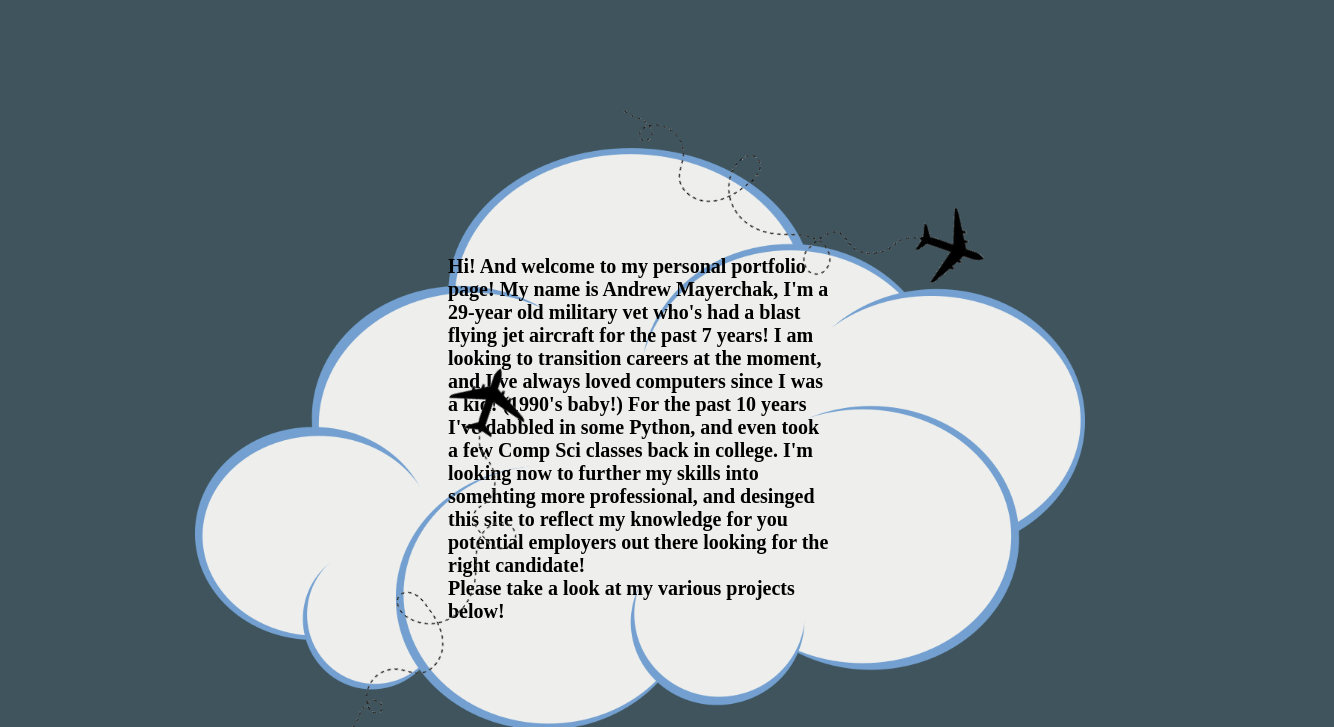
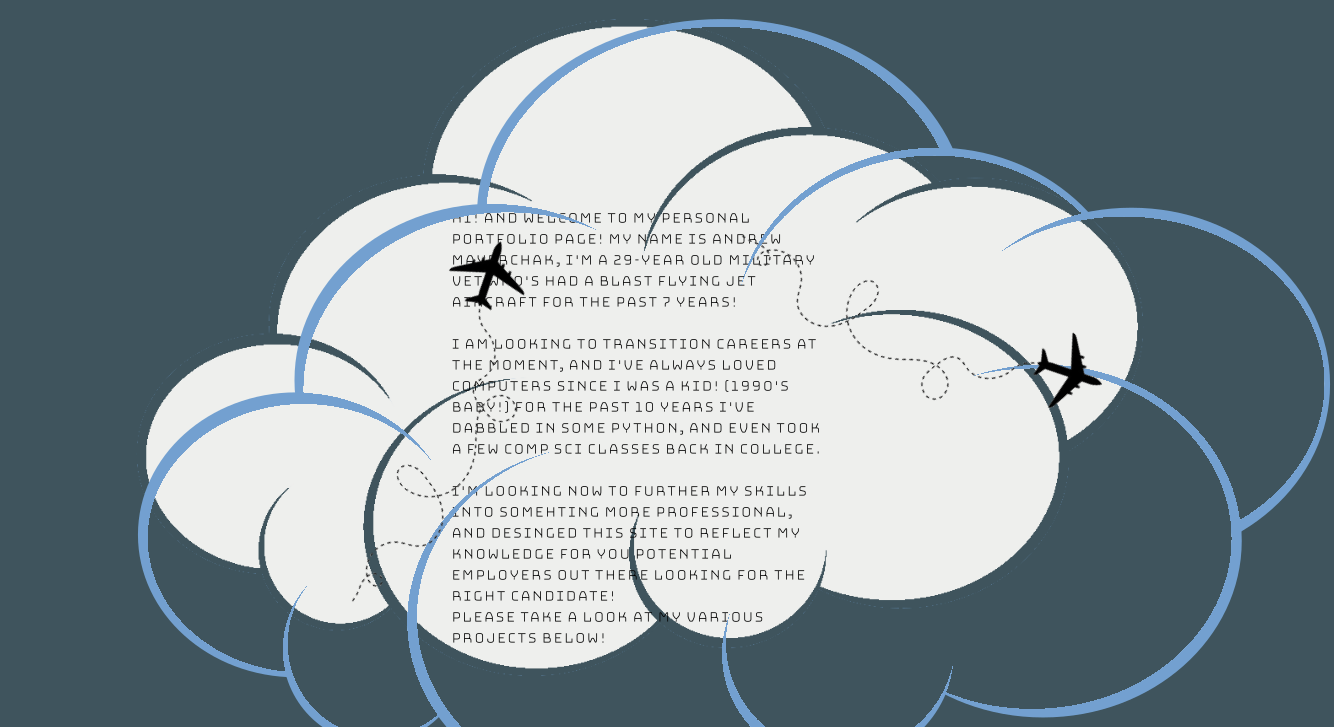
Before and after one commit to Drew2017/Drew2017.github.io, a plain HTML site: page index.html in a window 1280 px wide. Shown: the part 61-788 px from the top of the page, 1334 px wide, since content can reach past the window. Drawn offline with Linux system fonts and the light colour scheme.

Commit message:
finally figured out positioning!

```diff
--- a/index.css
+++ b/index.css
@@ -1,5 +1,10 @@
 html {
     background-color: #3f545d;
+}
+
+@font-face {
+    font-family: 'Bungee_hairline';
+    src: url(./BungeeHairline-Regular.ttf);
 }
 
 header h1{
@@ -8,50 +13,68 @@ header h1{
 }
 
 #welcome{
-    max-width: 100%;
+    position: relative;
     margin:0 auto;
+    /* border: 5px solid red; */
 }
 
 #welcome p{
     display: block;
-    position: absolute;
-    padding: 20% 20%;
-    top: 5%;
-    left: 15%;
+    position: relative;
+    padding:25%;
+    padding-top: 15%;
+    margin: 0 auto;
     width: 30%;
     font-weight: bold;
-    font-size:20px;
-    background-image: url('Cartoon_cloud.svg.png');
+    font-size:16px;
+    font-family: "bungee_hairline";
+    background-image: url('Cloud_inside.png');
     background-size: contain;
     background-position:center;
     background-repeat: no-repeat;
     background-clip:padding-box;
+    background-position-y: 0%;
+    /* border: 5px solid blue; */
+}
+
+#Cloud_outline{
+    position: absolute;
+    top:0%;
+    left:10%;
+    z-index: 1;
 }
 
 img{
     object-fit: contain;
+    z-index: 2;
 }
 
-
-#cloud{
-    width: 700px;
-    height: 700px;
-    position: absolute;
-    left: 300px;
-    }
+.dotted:hover{
+    border:5px solid purple;
+}
 
 #kc-135{
     scale: 50%;
     transform: rotate(45deg);
-    position: relative;
-    left: 30%;
-    top: -30px;
+    position: absolute;
+    right: -3%;
+    top: 10%;
+    /* border:5px solid purple; */
 }
 
+
 #f-16{
+    position: absolute;
+    top:25%;
     scale: 50%;
     transform: rotate(-45deg);
+    /* border:5px solid purple; */
+
 }
 
 #my_jet{
+    position: absolute;
+    left:30%;
+    bottom: 5%;
+    z-index: -1;
 }
--- a/index.html
+++ b/index.html
@@ -9,14 +9,14 @@
             <h1>Confidently Code and Connect</h1>
         </header>
         <section id="welcome" class="image_container">
-           <!-- <img id='cloud' src= 'Cartoon_cloud.svg.png'> -->
             <p>Hi! And welcome to my personal portfolio page!
                 My name is Andrew Mayerchak, I'm a 29-year old military vet who's had a blast flying
-                 jet aircraft for the past 7 years!  I am looking to transition careers at the moment,
+                 jet aircraft for the past 7 years!<br><br>I am looking to transition careers at the moment,
                  and I've always loved computers since I was a kid!  (1990's baby!)  For the past 10 years
-                  I've dabbled in some Python, and even took a few Comp Sci classes back in college.  I'm
+                  I've dabbled in some Python, and even took a few Comp Sci classes back in college.<br><br>I'm
                   looking now to further my skills into somehting more professional, and desinged this site
                   to reflect my knowledge for you potential employers out there looking for the right candidate!<br>Please take a look at my various projects below!</p>
+            <img id="Cloud_outline" src="Cloud_outline.png">
             <img class="dotted" id="kc-135" src="kc-135_dotted.png">
             <img class="dotted" id="f-16" src="kc-135_dotted.png">
             <img class="airplane" id="my_jet" src="Airplane_clipart.svg">
```
Also changed, not shown: BungeeHairline-Regular.ttf (added), Cloud_inside.png (added), Cloud_outline.png (added).
